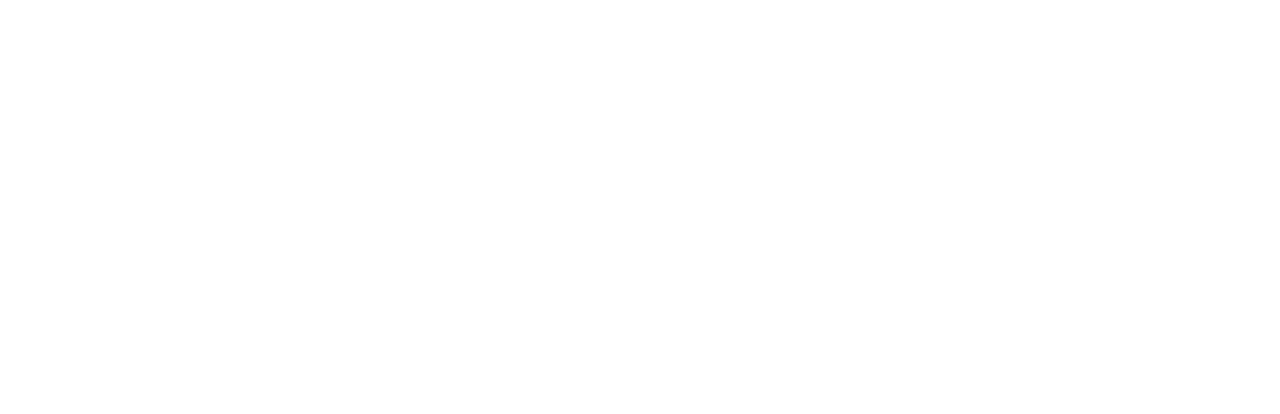
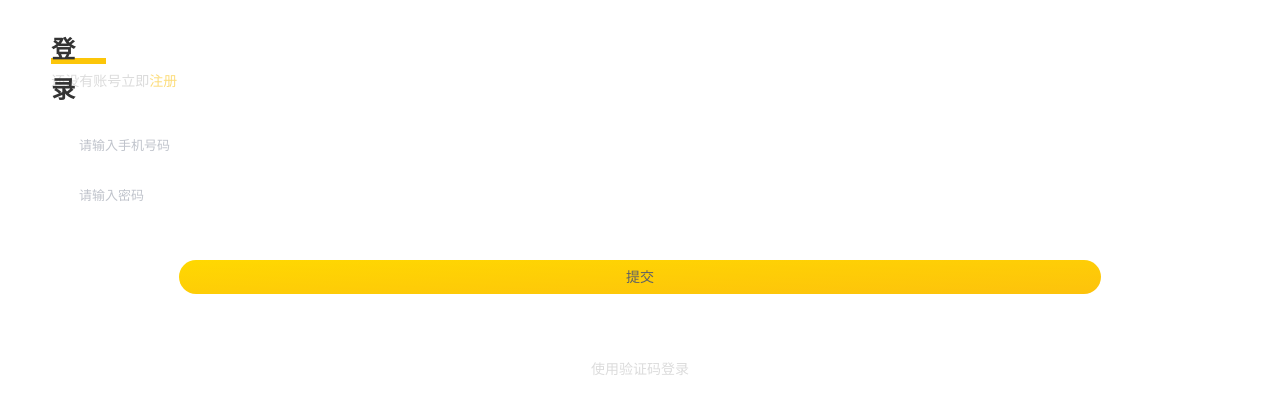
Before and after one commit to wangxiaohang/rzk, a Vue app: page /login in a window 1280 px wide. Shown: the top 414 px of the page. Built offline with nearby package versions, Linux system fonts and the light colour scheme.

Commit message:
update login

```diff
--- a/package.json
+++ b/package.json
@@ -11,6 +11,7 @@
     "build": "node build/build.js"
   },
   "dependencies": {
+    "element-ui": "2.3.3",
     "stylus": "^0.54.5",
     "stylus-loader": "^3.0.2",
     "swiper": "^4.4.2",
--- a/src/main.js
+++ b/src/main.js
@@ -6,7 +6,11 @@
 import '@/assets/css/reset.css'
 import '@/assets/css/common.styl'
 import 'swiper/dist/css/swiper.min.css'
+import ElementUI from 'element-ui'
+import 'element-ui/lib/theme-chalk/index.css'
+
 Vue.config.productionTip = false
+Vue.use(ElementUI, { size: 'small' })
 
 router.beforeEach((to, from, next) => {
   console.log(from)
--- a/src/pages/hots.vue
+++ b/src/pages/hots.vue
@@ -1,6 +1,6 @@
 <template>
 <div id="hot">
-  <Header :title="'热租商品'" :backpath="'/main/index'"></Header>
+  <Header :title="'热租商品'" :backpath="'/index'"></Header>
 </div>
 </template>
 <script>
--- a/src/pages/login.vue
+++ b/src/pages/login.vue
@@ -1,13 +1,148 @@
 <template>
 <div class="login">
-  登录注册
+  <h1 class="login-title">{{title.h1}}</h1>
+  <p class="login-des">{{title.p}}<span v-show="title.h1=='登录'" style="color:#fcdd7d" @click="toRegister()">注册 </span></p>
+  <el-form :model="ruleForm" status-icon :rules="rules" ref="ruleForm" label-width="0px" class="demo-ruleForm">
+    <el-form-item label="" prop="phone">
+      <el-input type="text" v-model="ruleForm.phone" placeholder="请输入手机号码" ></el-input>
+    </el-form-item>
+    <el-form-item label="" prop="pass" v-if="isPassValidate">
+      <el-input type="text" v-model="ruleForm.pass" placeholder="请输入密码" ></el-input>
+    </el-form-item>
+    <el-form-item label="" prop="VerificationCode" v-else>
+      <el-input type="text" v-model="ruleForm.VerificationCode" placeholder="请输入验证码" ></el-input>
+      <el-button style="position:absolute;top:0;right:10px" round>点击发送</el-button>
+    </el-form-item>
+    <el-button round size="medium" @click="submitForm('ruleForm')">{{title.sbt}}</el-button>
+  </el-form>
+  <p v-show="title.h1=='登录'" style="width:100%;text-align: center"><span style="color:#dcdcdc" @click="loginFromValidateCode">{{title.p2}} </span></p>
 </div>
 </template>
 <script>
 export default {
-
+  data () {
+    var validatePhone = (rule, value, callback) => {
+      if (value === '') {
+        callback(new Error('请输入手机号码'))
+      } else {
+        var reg = /^1[0-9]{10}$/
+        if (reg.test(value)) {
+          callback()
+        } else {
+          callback(new Error('手机号码格式不正确'))
+        }
+      }
+    }
+    var validatePass = (rule, value, callback) => {
+      if (value === '') {
+        callback(new Error('请输入密码'))
+      } else {
+        var reg = /^[A-Za-z0-9]{6,16}$/
+        if (reg.test(value)) {
+          callback()
+        } else {
+          callback(new Error('请输入6-16位密码，包含字母、数字和下划线'))
+        }
+        callback()
+      }
+    }
+    var validateCode = (rule, value, callback) => {
+      if (value === '') {
+        callback(new Error('请输入验证码'))
+      } else {
+        callback()
+      }
+    }
+    return {
+      title: {
+        h1: '登录',
+        p: '还没有账号立即',
+        p2: '使用验证码登录',
+        sbt: '提交'
+      },
+      isPassValidate: true,
+      ruleForm: {
+        phone: '',
+        pass: '',
+        VerificationCode: ''
+      },
+      rules: {
+        phone: [
+          { validator: validatePhone, trigger: 'blur' }
+        ],
+        pass: [
+          { validator: validatePass, trigger: 'blur' }
+        ],
+        VerificationCode: [
+          { validator: validateCode, trigger: 'blur' }
+        ]
+      }
+    }
+  },
+  methods: {
+    submitForm (formName) {
+      this.$refs[formName].validate((valid) => {
+        if (valid) {
+          alert('submit!')
+          if (this.title.sbt === '下一步') {
+            this.$router.push({
+              path: '/index'
+            })
+          }
+        } else {
+          console.log('error submit!!')
+          return false
+        }
+      })
+    },
+    toRegister () {
+      this.title.h1 = '注册'
+      this.title.p = '欢迎注册账号'
+      this.title.sbt = '下一步'
+      this.isPassValidate = false
+    },
+    loginFromValidateCode () {
+      if (this.title.p2 === '使用验证码登录') {
+        this.isPassValidate = false
+        this.title.p2 = '使用密码登录'
+      } else {
+        this.isPassValidate = true
+        this.title.p2 = '使用验证码登录'
+      }
+    }
+  }
 }
 </script>
-<style scoped>
-
+<style lang="stylus" scoped>
+.login
+  width 100%
+  .login-title
+    width 70px
+    height 40px
+    line-height 40px
+    font-size 24px
+    text-align center
+    position relative
+    margin-top 30px
+    padding-left 4%
+    z-index 10
+  .login-title:after
+    content ""
+    display block
+    width 55px
+    height 40px
+    border-bottom 6px solid #fcc609
+    z-index -1
+    position absolute
+    bottom 6px
+  .login-des
+    color #dcdcdc
+    padding-left 4%
+.demo-ruleForm
+  margin 40px 5% 5%
+  .el-button--medium
+   width 80%
+   margin 30px 10% 0
+   border none
+   background: linear-gradient(to bottom right, #ffd801, #fdc20c);
 </style>
--- a/src/pages/topics.vue
+++ b/src/pages/topics.vue
@@ -1,6 +1,6 @@
 <template>
 <div id="hot">
-  <Header :title="'精选专题'" :backpath="'/main/index'"></Header>
+  <Header :title="'精选专题'" :backpath="'/index'"></Header>
 </div>
 </template>
 <script>
--- a/src/router/index.js
+++ b/src/router/index.js
@@ -9,6 +9,7 @@
 import Hots from '@/pages/hots'
 import Topics from '@/pages/topics'
 import List from '@/pages/list'
+import login from '@/pages/login'
 
 Vue.use(Router)
 
@@ -54,6 +55,9 @@
     }, {
       path: '/list',
       component: List
+    }, {
+      path: '/login',
+      component: login
     }
   ]
 })
```
